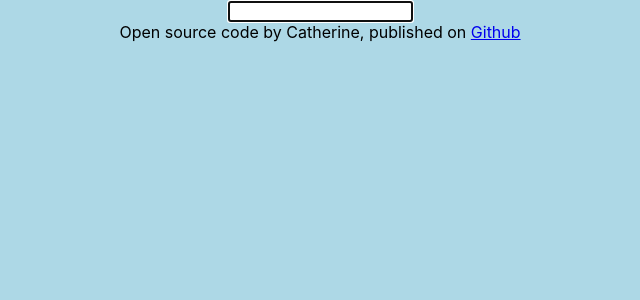
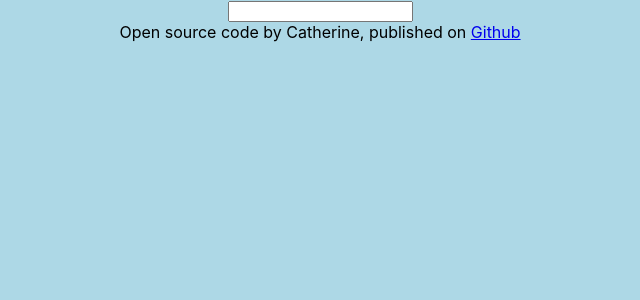
Before and after one commit to CathGlover/react-dictionary, a React (Create React App) app: page / in a window 1280 px wide. Shown: the top 300 px of the page, without its empty margins (320-960 px from the left). Built offline with nearby package versions, Linux system fonts and the light colour scheme.

Commit message:
fixed onchange bug

```diff
--- a/src/Dictionary.js
+++ b/src/Dictionary.js
@@ -3,27 +3,26 @@
 import axios from "axios";
 
 export default function Dictionary() {
-  const [keyword, setKeyword] = useState("");
+  let [keyword, setKeyword] = useState("");
+
+  function handleResponse(response) {
+    console.log(response.data[0]);
+  }
 
   function search(event) {
     event.preventDefault();
-    alert(`Searching for '${keyword}' definition...`);
+    let apiUrl = `https://api.dictionaryapi.dev/api/v2/entries/en_US/${keyword}`;
+    axios.get(apiUrl).then(handleResponse);
   }
 
   function handleKeywordChange(event) {
     setKeyword(event.target.value);
-    let url = `https://api.shecodes.io/dictionary/v1/define?word=${keyword}&key=edf069311acf2bebo10f4bbbc53249t3`;
-    axios.get(url).then(handleResponse);
-  }
-
-  function handleResponse(event) {
-    console.log(event);
   }
 
   return (
     <div className="Dictionary">
       <form onSubmit={search}>
-        <input type="search" autoFocus={true} onChange={handleKeywordChange} />
+        <input type="search" onChange={handleKeywordChange} />
       </form>
     </div>
   );
```
